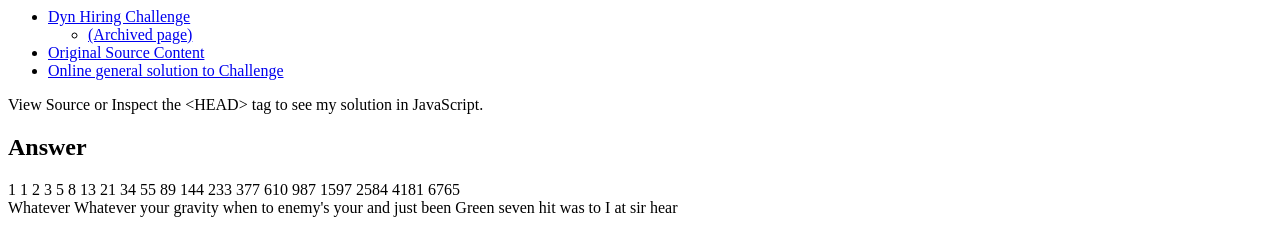
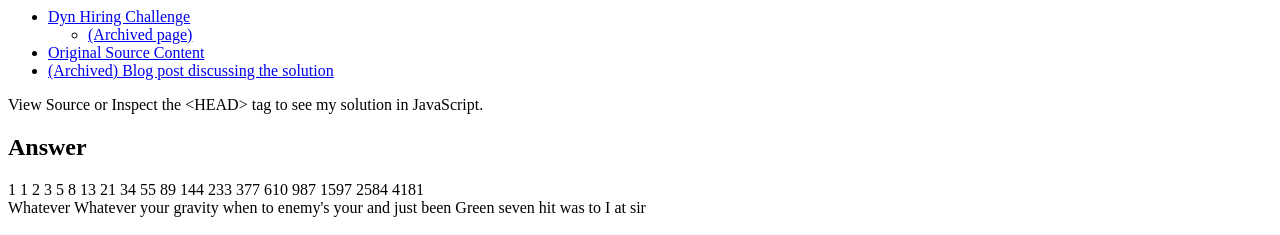
Before and after one commit to swanson8r/DynCodeChallenge, a plain HTML site: page index.html in a window 1280 px wide. Shown: the top 235 px of the page. Drawn offline with Linux system fonts and the light colour scheme.

Commit message:
Adjust sequence to remove duplicate word

```diff
--- a/index.html
+++ b/index.html
@@ -67,7 +67,7 @@ function  fib(n) {
 	AnswerPhrase += " " + ContentWords[f-1];
 	Sequence += " " + f;
 
-    for(var i = 2; i <= n; i++) { //start looping at the second number in the sequence
+    for(var i = 3; i <= n; i++) { //to avoid duplicates, use Fibonacci's approach and start looping at the third number in the sequence (skip 0 and the first 1)
 		//add the previous two numbers in the sequence
 		f = a + b;
 
@@ -89,7 +89,7 @@ function  fib(n) {
 
 
 function ShowAnswer(AnswerID) {
-//1, 1, 2, 3, 5, 8, 13, 21, 34, 55, 89, 144, 233, 377, 610, 987, 1597, 2584, 4181, 6765
+//1, 2, 3, 5, 8, 13, 21, 34, 55, 89, 144, 233, 377, 610, 987, 1597, 2584, 4181, 6765, 10946
 	if (DEBUG > 1) alert("Show Answer");
 
     this.document.getElementById(AnswerID).innerHTML = Sequence + "<BR>\n";
@@ -121,7 +121,7 @@ function Challenge(ContentID,ContentURL,FibNumbers,AnswerID){
 <LI><A target="_new" HREF="http://web.archive.org/web/20111016035323/https://dyn.com/about/careers/hiring-challenges/">(Archived page)</A>
 </UL>
 <LI><A target="_new" HREF="http://www.hatrack.com/osc/stories/enders-game.shtml">Original Source Content</A>
-<LI><A target="_new" HREF="https://kevincantrell.wordpress.com/2011/05/24/hiring-challenge/">Online general solution to Challenge</A>
+<LI><A target="_new" HREF="https://web.archive.org/web/20130223060652/https://kevincantrell.wordpress.com/2011/05/24/hiring-challenge/">(Archived) Blog post discussing the solution</A>
 </UL>
 View Source or Inspect the &lt;HEAD&gt; tag to see my solution in JavaScript.<BR>
 </DIV>
```
